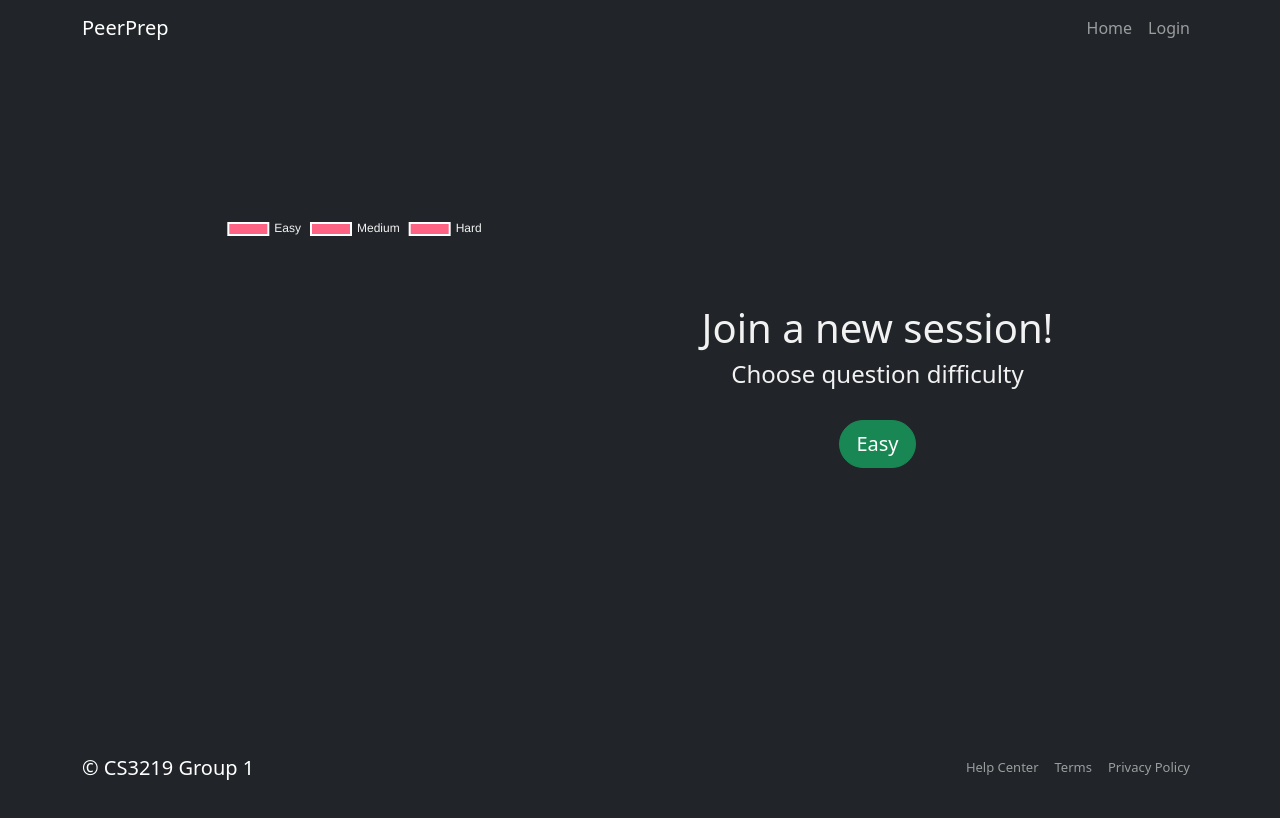
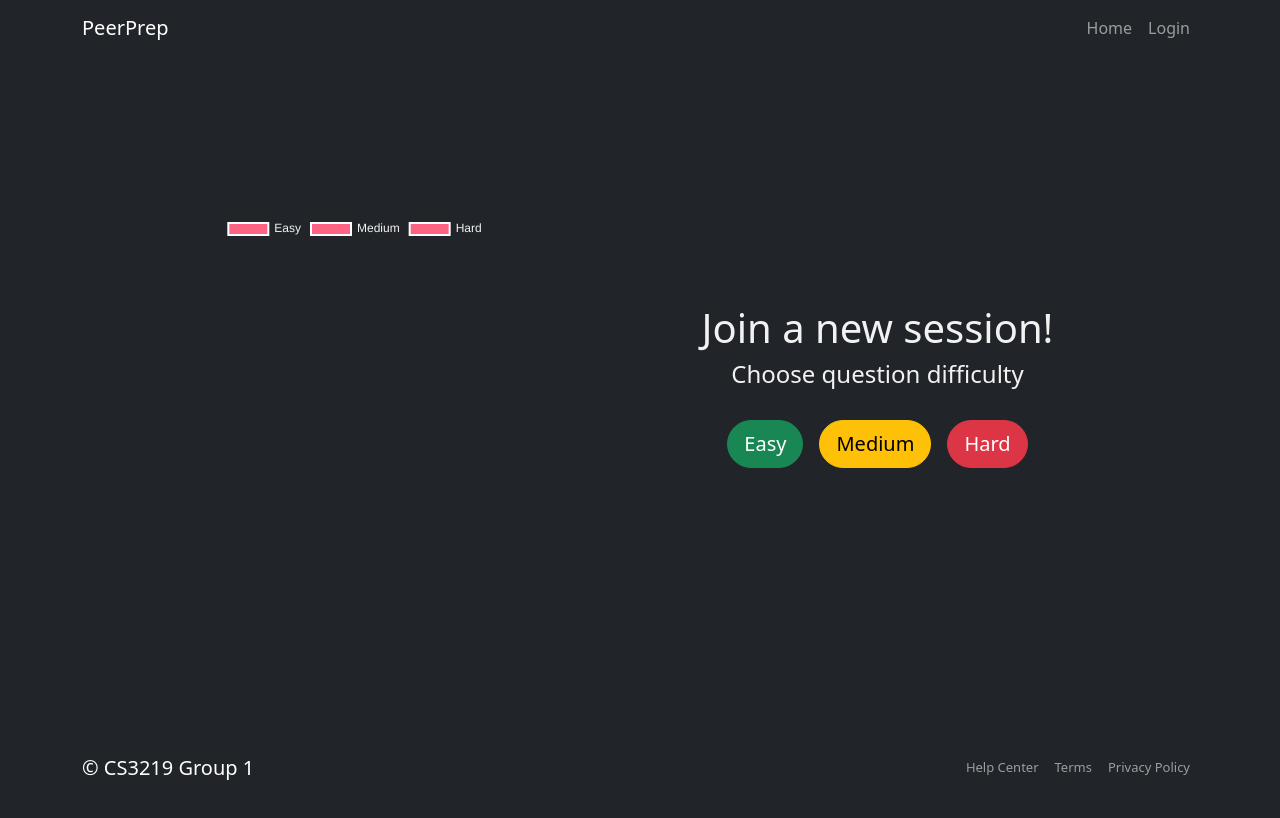
Before and after one commit to CS3219-SE-Principles-and-Patterns/cs3219-project-ay2122-2122-s1-g1, a React (Create React App) app in the folder client/: page /dashboard in a window 1280 px wide. Shown: the top 818 px of the page. Built offline with nearby package versions, Linux system fonts and the light colour scheme; no server answers.

Commit message:
Add difficulty level buttons

```diff
--- a/client/src/components/Dashboard.js
+++ b/client/src/components/Dashboard.js
@@ -42,12 +42,12 @@ function Dashboard() {
     })
   }
 
-  const createRoom = async () => {
+  const createRoom = async (difficulty) => {
     // socket.on('disconnect', console.log('disconnected'))
 
     // getting list of questions that the user has not done based on difficulty, change the argument passed here
-    var listOfQuestions = await fetchUsersAvailableQuestion("easy").then(res => {
-      socket.emit('join', 'EASY');
+    var listOfQuestions = await fetchUsersAvailableQuestion(difficulty).then(res => {
+      socket.emit('join', difficulty);
     });
 
     // logs to check, can remove later
@@ -185,17 +185,17 @@ function Dashboard() {
 
               <br />
 
-              <button class="btn btn-lg btn-easy btn-success rounded-pill" size="lg" onClick={createRoom}>
+              <button class="btn btn-lg btn-easy btn-success rounded-pill" size="lg" onClick={() => createRoom('easy')}>
                 Easy
               </button>
 
-              {/* <button class="btn btn-lg btn-medium btn-warning rounded-pill" size="lg" onClick={() => history.push('/editor')}>
+              <button class="btn btn-lg btn-medium btn-warning rounded-pill" size="lg" onClick={() => createRoom('medium')}>
                 Medium
               </button>
 
-              <button class="btn btn-lg btn-hard btn-danger rounded-pill" size="lg" onClick={() => history.push('/editor')}>
+              <button class="btn btn-lg btn-hard btn-danger rounded-pill" size="lg" onClick={() => createRoom('hard')}>
                 Hard
-              </button> */}
+              </button>
             </div>
           </div>
         </div>
```
